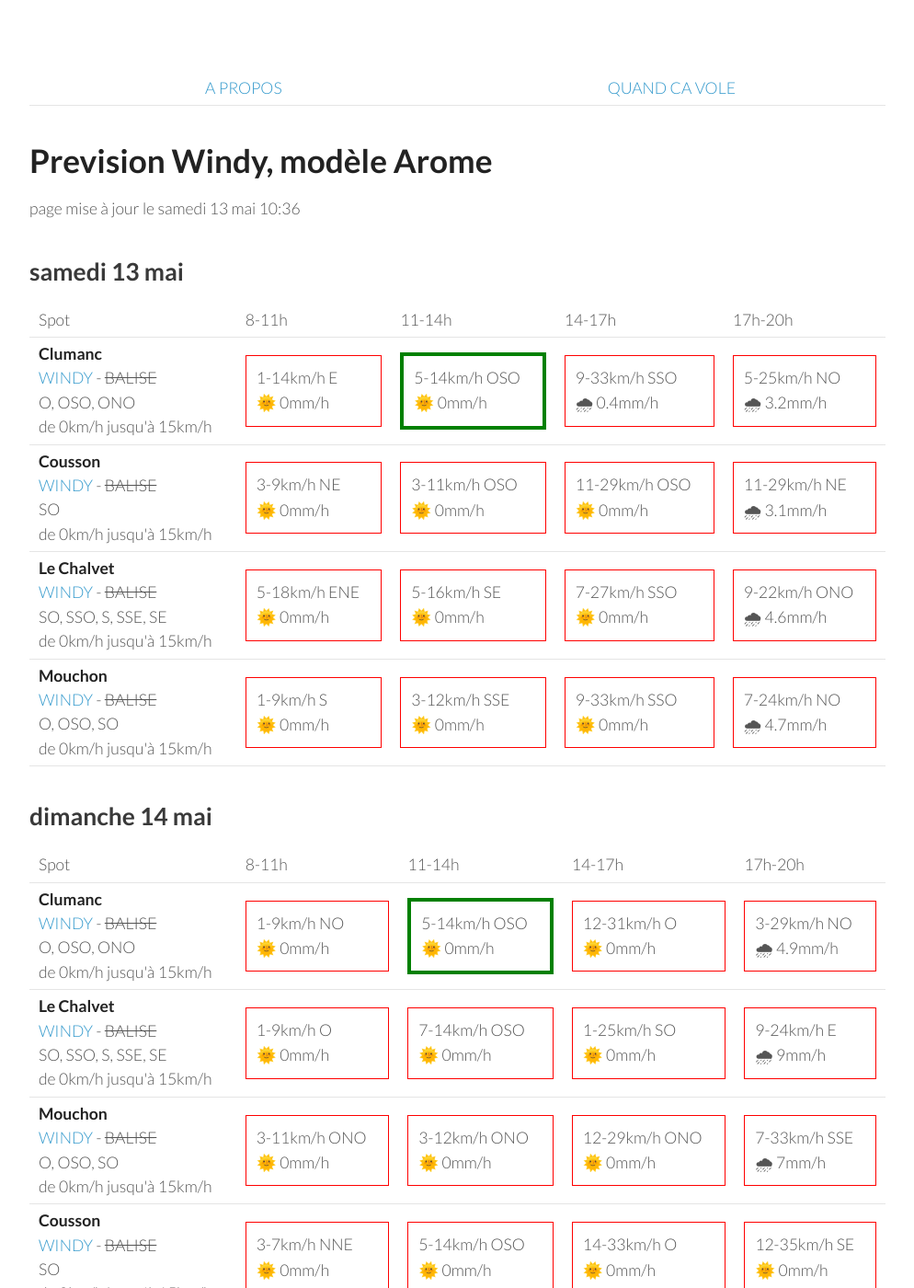
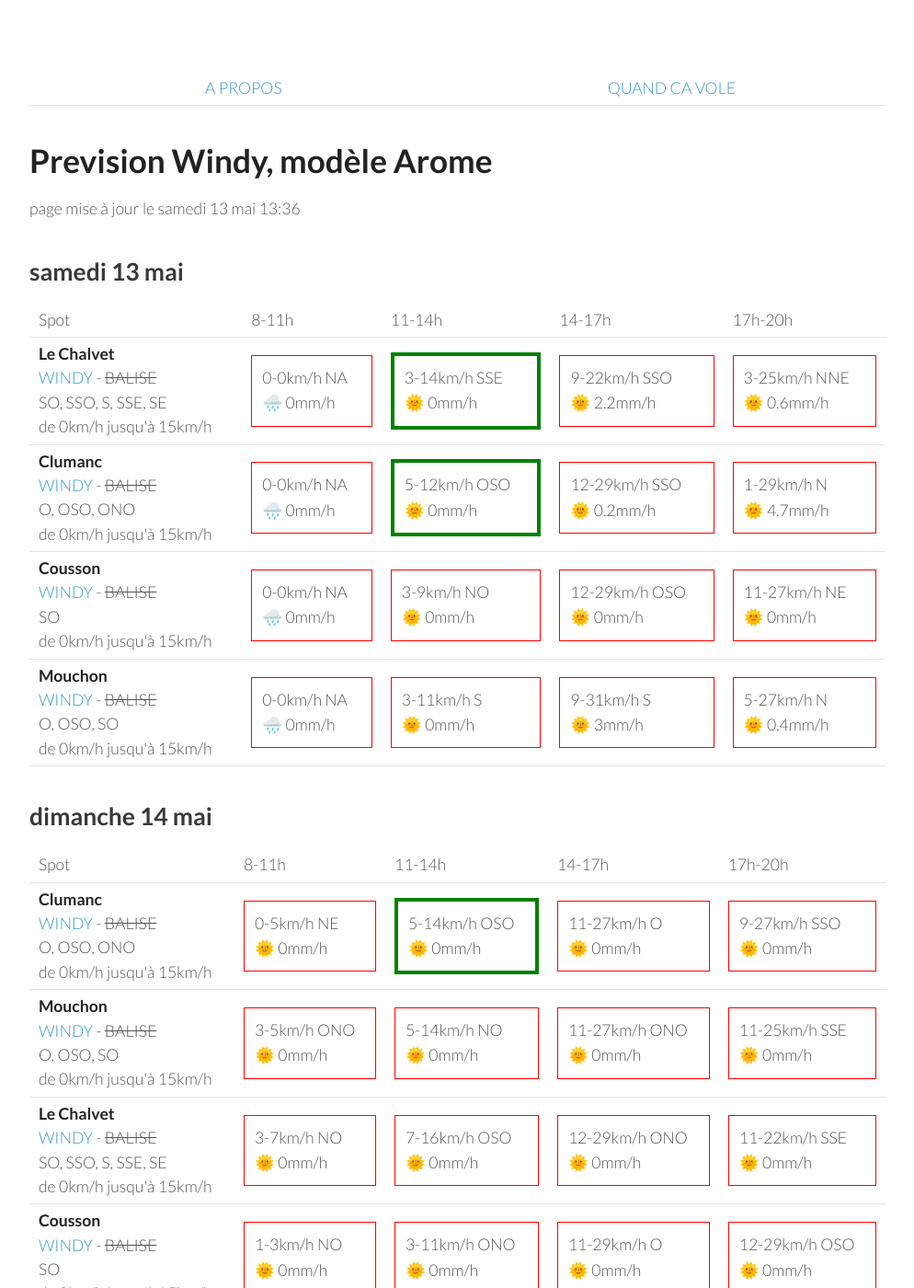
Before and after one commit to parapente-dans-le-nord/parapente-dans-le-nord.github.io, a Jekyll site: the page built from saint_andre.markdown, in a window 1280 px wide and 1400 px high. Shown: the whole window at 92% size, without its empty margins (26-1020 px from the left). Built offline with Jekyll 4.4.1, drawn with Linux system fonts in a browser that asks for light colours.

Commit message:
update index.markdown

```diff
--- a/saint_andre.markdown
+++ b/saint_andre.markdown
@@ -7,7 +7,7 @@ title:  "Tous les spots"
 {: .links}
 
 # Prevision Windy, modèle Arome
-page mise à jour le samedi 13 mai 10:36
+page mise à jour le samedi 13 mai 13:36
 
 ## samedi 13 mai
 
@@ -22,43 +22,39 @@ page mise à jour le samedi 13 mai 10:36
       <td>17h-20h</td>
     </tr>
 <tr>
+        <td><strong>Le Chalvet</strong><br><a href="https://windy.com/43.979/6.480?43.866,6.480,10,m:eSsaglX">WINDY</a> - <span class="no-balise"> BALISE </span><br> <span class="vent-favorable">SO, SSO, S, SSE, SE</span><br><span class="force-vent">de 0km/h jusqu'à 15km/h</span> </td>
+
+            <td><div class="not-flyable"><p>0-0km/h NA</p><p>🌧️ 0mm/h</p></div></td>
+            <td><div class="flyable"><p>3-14km/h SSE</p><p>🌞 0mm/h</p></div></td>
+            <td><div class="not-flyable"><p>9-22km/h SSO</p><p>🌞 2.2mm/h</p></div></td>
+            <td><div class="not-flyable"><p>3-25km/h NNE</p><p>🌞 0.6mm/h</p></div></td>
+
+    </tr>
+<tr>
         <td><strong>Clumanc</strong><br><a href="https://windy.com/44.027/6.402?43.914,6.403,10,m:eSxaglP">WINDY</a> - <span class="no-balise"> BALISE </span><br> <span class="vent-favorable">O, OSO, ONO</span><br><span class="force-vent">de 0km/h jusqu'à 15km/h</span> </td>
 
-            <td><div class="not-flyable"><p>1-14km/h E</p><p>🌞 0mm/h</p></div></td>
-            <td><div class="flyable"><p>5-14km/h OSO</p><p>🌞 0mm/h</p></div></td>
-            <td><div class="not-flyable"><p>9-33km/h SSO</p><p>🌧 0.4mm/h</p></div></td>
-            <td><div class="not-flyable"><p>5-25km/h NO</p><p>🌧 3.2mm/h</p></div></td>
-
+            <td><div class="not-flyable"><p>0-0km/h NA</p><p>🌧️ 0mm/h</p></div></td>
+            <td><div class="flyable"><p>5-12km/h OSO</p><p>🌞 0mm/h</p></div></td>
+            <td><div class="not-flyable"><p>12-29km/h SSO</p><p>🌞 0.2mm/h</p></div></td>
+            <td><div class="not-flyable"><p>1-29km/h N</p><p>🌞 4.7mm/h</p></div></td>
 
     </tr>
 <tr>
         <td><strong>Cousson</strong><br><a href="https://windy.com/44.054/6.240?43.940,6.241,10,m:eSAaglz">WINDY</a> - <span class="no-balise"> BALISE </span><br> <span class="vent-favorable">SO</span><br><span class="force-vent">de 0km/h jusqu'à 15km/h</span> </td>
 
-            <td><div class="not-flyable"><p>3-9km/h NE</p><p>🌞 0mm/h</p></div></td>
-            <td><div class="not-flyable"><p>3-11km/h OSO</p><p>🌞 0mm/h</p></div></td>
-            <td><div class="not-flyable"><p>11-29km/h OSO</p><p>🌞 0mm/h</p></div></td>
-            <td><div class="not-flyable"><p>11-29km/h NE</p><p>🌧 3.1mm/h</p></div></td>
-
-
-    </tr>
-<tr>
-        <td><strong>Le Chalvet</strong><br><a href="https://windy.com/43.979/6.480?43.866,6.480,10,m:eSsaglX">WINDY</a> - <span class="no-balise"> BALISE </span><br> <span class="vent-favorable">SO, SSO, S, SSE, SE</span><br><span class="force-vent">de 0km/h jusqu'à 15km/h</span> </td>
-
-            <td><div class="not-flyable"><p>5-18km/h ENE</p><p>🌞 0mm/h</p></div></td>
-            <td><div class="not-flyable"><p>5-16km/h SE</p><p>🌞 0mm/h</p></div></td>
-            <td><div class="not-flyable"><p>7-27km/h SSO</p><p>🌞 0mm/h</p></div></td>
-            <td><div class="not-flyable"><p>9-22km/h ONO</p><p>🌧 4.6mm/h</p></div></td>
-
+            <td><div class="not-flyable"><p>0-0km/h NA</p><p>🌧️ 0mm/h</p></div></td>
+            <td><div class="not-flyable"><p>3-9km/h NO</p><p>🌞 0mm/h</p></div></td>
+            <td><div class="not-flyable"><p>12-29km/h OSO</p><p>🌞 0mm/h</p></div></td>
+            <td><div class="not-flyable"><p>11-27km/h NE</p><p>🌞 0mm/h</p></div></td>
 
     </tr>
 <tr>
         <td><strong>Mouchon</strong><br><a href="https://windy.com/43.992/6.424?43.878,6.425,10,m:eSuaglR">WINDY</a> - <span class="no-balise"> BALISE </span><br> <span class="vent-favorable">O, OSO, SO</span><br><span class="force-vent">de 0km/h jusqu'à 15km/h</span> </td>
 
-            <td><div class="not-flyable"><p>1-9km/h S</p><p>🌞 0mm/h</p></div></td>
-            <td><div class="not-flyable"><p>3-12km/h SSE</p><p>🌞 0mm/h</p></div></td>
-            <td><div class="not-flyable"><p>9-33km/h SSO</p><p>🌞 0mm/h</p></div></td>
-            <td><div class="not-flyable"><p>7-24km/h NO</p><p>🌧 4.7mm/h</p></div></td>
-
+            <td><div class="not-flyable"><p>0-0km/h NA</p><p>🌧️ 0mm/h</p></div></td>
+            <td><div class="not-flyable"><p>3-11km/h S</p><p>🌞 0mm/h</p></div></td>
+            <td><div class="not-flyable"><p>9-31km/h S</p><p>🌞 3mm/h</p></div></td>
+            <td><div class="not-flyable"><p>5-27km/h N</p><p>🌞 0.4mm/h</p></div></td>
 
     </tr>
 
@@ -80,40 +76,40 @@ page mise à jour le samedi 13 mai 10:36
 <tr>
         <td><strong>Clumanc</strong><br><a href="https://windy.com/44.027/6.402?43.914,6.403,10,m:eSxaglP">WINDY</a> - <span class="no-balise"> BALISE </span><br> <span class="vent-favorable">O, OSO, ONO</span><br><span class="force-vent">de 0km/h jusqu'à 15km/h</span> </td>
 
-            <td><div class="not-flyable"><p>1-9km/h NO</p><p>🌞 0mm/h</p></div></td>
+            <td><div class="not-flyable"><p>0-5km/h NE</p><p>🌞 0mm/h</p></div></td>
             <td><div class="flyable"><p>5-14km/h OSO</p><p>🌞 0mm/h</p></div></td>
-            <td><div class="not-flyable"><p>12-31km/h O</p><p>🌞 0mm/h</p></div></td>
-            <td><div class="not-flyable"><p>3-29km/h NO</p><p>🌧 4.9mm/h</p></div></td>
+            <td><div class="not-flyable"><p>11-27km/h O</p><p>🌞 0mm/h</p></div></td>
+            <td><div class="not-flyable"><p>9-27km/h SSO</p><p>🌞 0mm/h</p></div></td>
+
+
+    </tr>
+<tr>
+        <td><strong>Mouchon</strong><br><a href="https://windy.com/43.992/6.424?43.878,6.425,10,m:eSuaglR">WINDY</a> - <span class="no-balise"> BALISE </span><br> <span class="vent-favorable">O, OSO, SO</span><br><span class="force-vent">de 0km/h jusqu'à 15km/h</span> </td>
+
+            <td><div class="not-flyable"><p>3-5km/h ONO</p><p>🌞 0mm/h</p></div></td>
+            <td><div class="not-flyable"><p>5-14km/h NO</p><p>🌞 0mm/h</p></div></td>
+            <td><div class="not-flyable"><p>11-27km/h ONO</p><p>🌞 0mm/h</p></div></td>
+            <td><div class="not-flyable"><p>11-25km/h SSE</p><p>🌞 0mm/h</p></div></td>
 
 
     </tr>
 <tr>
         <td><strong>Le Chalvet</strong><br><a href="https://windy.com/43.979/6.480?43.866,6.480,10,m:eSsaglX">WINDY</a> - <span class="no-balise"> BALISE </span><br> <span class="vent-favorable">SO, SSO, S, SSE, SE</span><br><span class="force-vent">de 0km/h jusqu'à 15km/h</span> </td>
 
-            <td><div class="not-flyable"><p>1-9km/h O</p><p>🌞 0mm/h</p></div></td>
-            <td><div class="not-flyable"><p>7-14km/h OSO</p><p>🌞 0mm/h</p></div></td>
-            <td><div class="not-flyable"><p>1-25km/h SO</p><p>🌞 0mm/h</p></div></td>
-            <td><div class="not-flyable"><p>9-24km/h E</p><p>🌧 9mm/h</p></div></td>
-
-
-    </tr>
-<tr>
-        <td><strong>Mouchon</strong><br><a href="https://windy.com/43.992/6.424?43.878,6.425,10,m:eSuaglR">WINDY</a> - <span class="no-balise"> BALISE </span><br> <span class="vent-favorable">O, OSO, SO</span><br><span class="force-vent">de 0km/h jusqu'à 15km/h</span> </td>
-
-            <td><div class="not-flyable"><p>3-11km/h ONO</p><p>🌞 0mm/h</p></div></td>
-            <td><div class="not-flyable"><p>3-12km/h ONO</p><p>🌞 0mm/h</p></div></td>
+            <td><div class="not-flyable"><p>3-7km/h NO</p><p>🌞 0mm/h</p></div></td>
+            <td><div class="not-flyable"><p>7-16km/h OSO</p><p>🌞 0mm/h</p></div></td>
             <td><div class="not-flyable"><p>12-29km/h ONO</p><p>🌞 0mm/h</p></div></td>
-            <td><div class="not-flyable"><p>7-33km/h SSE</p><p>🌧 7mm/h</p></div></td>
+            <td><div class="not-flyable"><p>11-22km/h SSE</p><p>🌞 0mm/h</p></div></td>
 
 
     </tr>
 <tr>
         <td><strong>Cousson</strong><br><a href="https://windy.com/44.054/6.240?43.940,6.241,10,m:eSAaglz">WINDY</a> - <span class="no-balise"> BALISE </span><br> <span class="vent-favorable">SO</span><br><span class="force-vent">de 0km/h jusqu'à 15km/h</span> </td>
 
-            <td><div class="not-flyable"><p>3-7km/h NNE</p><p>🌞 0mm/h</p></div></td>
-            <td><div class="not-flyable"><p>5-14km/h OSO</p><p>🌞 0mm/h</p></div></td>
-            <td><div class="not-flyable"><p>14-33km/h O</p><p>🌞 0mm/h</p></div></td>
-            <td><div class="not-flyable"><p>12-35km/h SE</p><p>🌞 0mm/h</p></div></td>
+            <td><div class="not-flyable"><p>1-3km/h NO</p><p>🌞 0mm/h</p></div></td>
+            <td><div class="not-flyable"><p>3-11km/h ONO</p><p>🌞 0mm/h</p></div></td>
+            <td><div class="not-flyable"><p>11-29km/h O</p><p>🌞 0mm/h</p></div></td>
+            <td><div class="not-flyable"><p>12-29km/h OSO</p><p>🌞 0mm/h</p></div></td>
 
 
     </tr>
```
